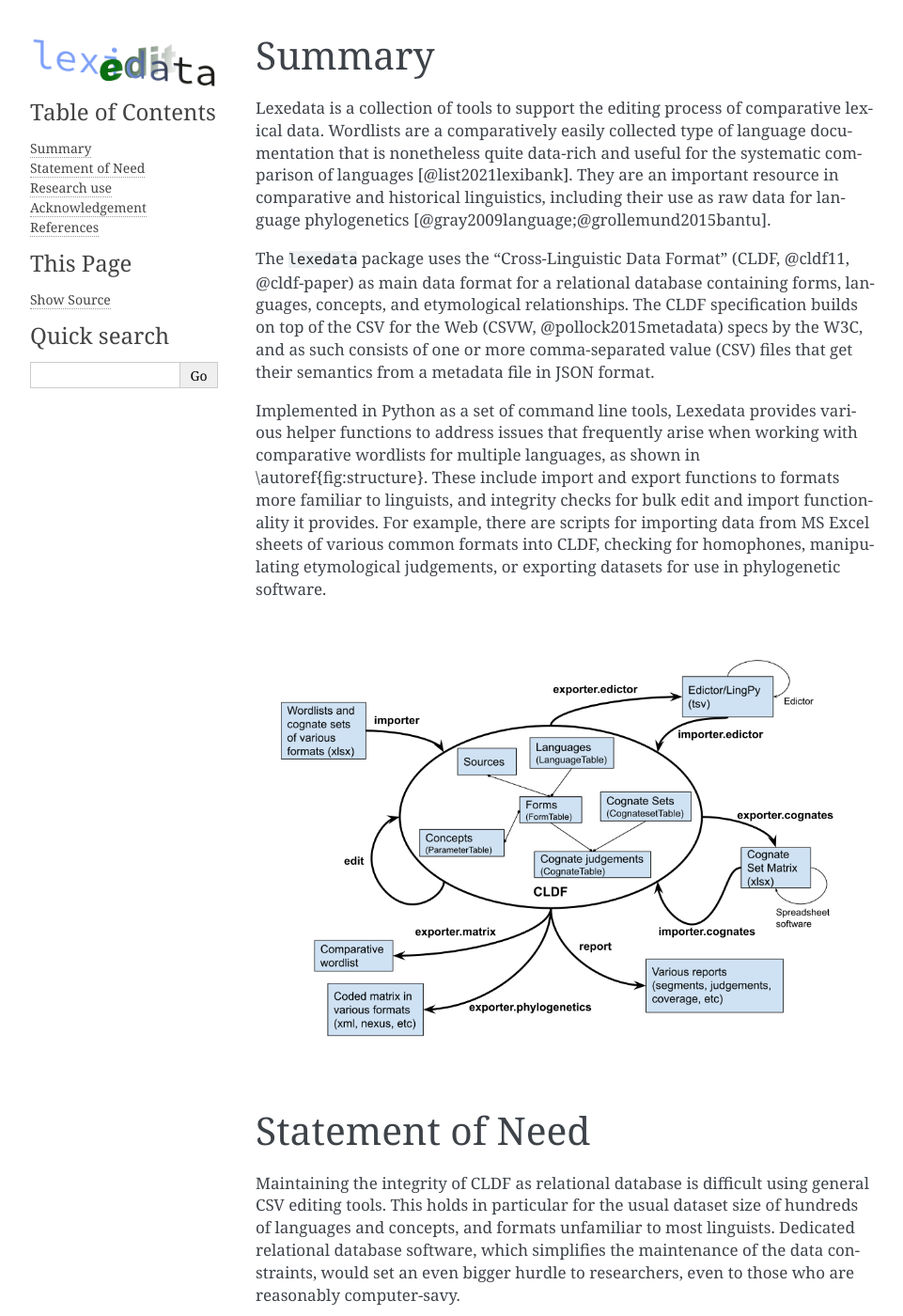
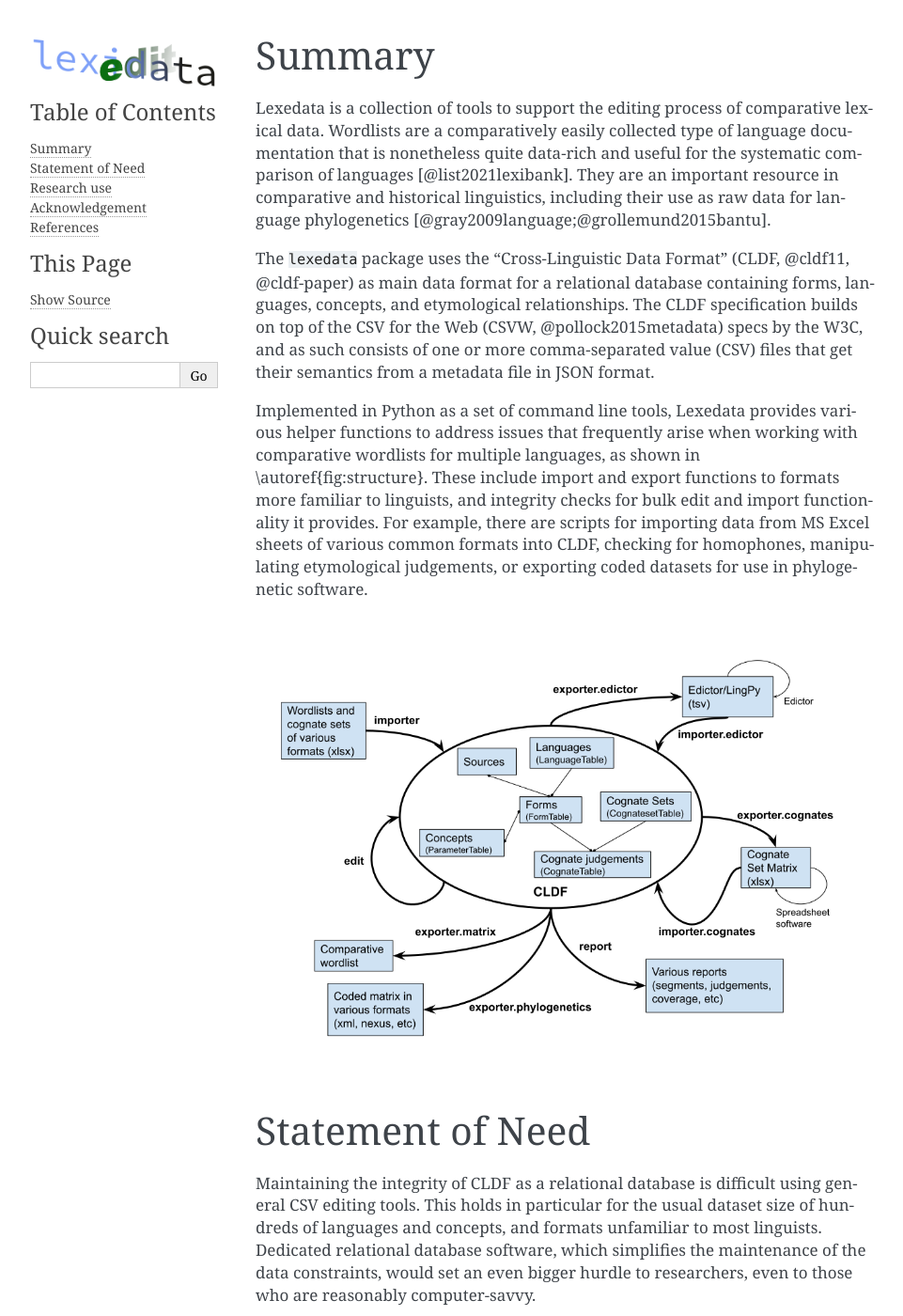
Before and after one commit to lexedata/lexedata, a Sphinx documentation site: the page built from docs/paper.md, in a window 1280 px wide and 1400 px high. Shown: the whole window at 94% size, without its empty margins (148-1109 px from the left). Built offline with Sphinx 7.4.7, drawn with Linux system fonts in a browser that asks for light colours; some of the changed text lies outside the part shown.

Commit message:
minor language edits

```diff
--- a/docs/paper.md
+++ b/docs/paper.md
@@ -48,32 +48,32 @@ import and export functions to formats more familiar to linguists, and integrity
 checks for bulk edit and import functionality it provides. For example, there
 are scripts for importing data from MS Excel sheets of various common formats
 into CLDF, checking for homophones, manipulating etymological
-judgements, or exporting datasets for use in phylogenetic software.
+judgements, or exporting coded datasets for use in phylogenetic software.
 
 ![Overview over the functionality in Lexedata.\label{fig:structure}](structure.png)
 
 # Statement of Need
 
-Maintaining the integrity of CLDF as relational database is difficult using
+Maintaining the integrity of CLDF as a relational database is difficult using
 general CSV editing tools. This holds in particular for the usual dataset size
 of hundreds of languages and concepts, and formats unfamiliar to most linguists.
 Dedicated relational database software, which simplifies the maintenance of the
 data constraints, would set an even bigger hurdle to researchers, even to those
-who are reasonably computer-savy.
+who are reasonably computer-savvy.
 
 The major existing tool for curating lexical datasets in other formats and
 providing them as CLDF for interoperability is cldfbench [@cldfbench]. However,
 cldfbench assumes that the data curator is not necessarily in a position to
 edit the dataset. As such, it provides a very flexible interface to
 transform and curate CLDF datasets, at the cost of making this accessible
-through an API which requires the writing of Python code.
+through an API which requires writing Python code.
 
-Given that a majority of comparative linguists are unfamiliar with programming,
+Given that the majority of comparative linguists are unfamiliar with programming,
 Lexedata is designed to not need any programming skills. In contrast with
 cldfbench, Lexedata is written for the purpose of not only curating, but also
 collecting and editing the dataset. It therefore imposes additional constraints
 on the dataset which are very useful in editing tasks, but not strictly required
-by CLDF in general.
+by CLDF.
 
 There are two major existing tools for editing lexical datasets, LingPy
 [@lingpy] and Edictor [@edictor]. Edictor is a browser-based graphical user
```
